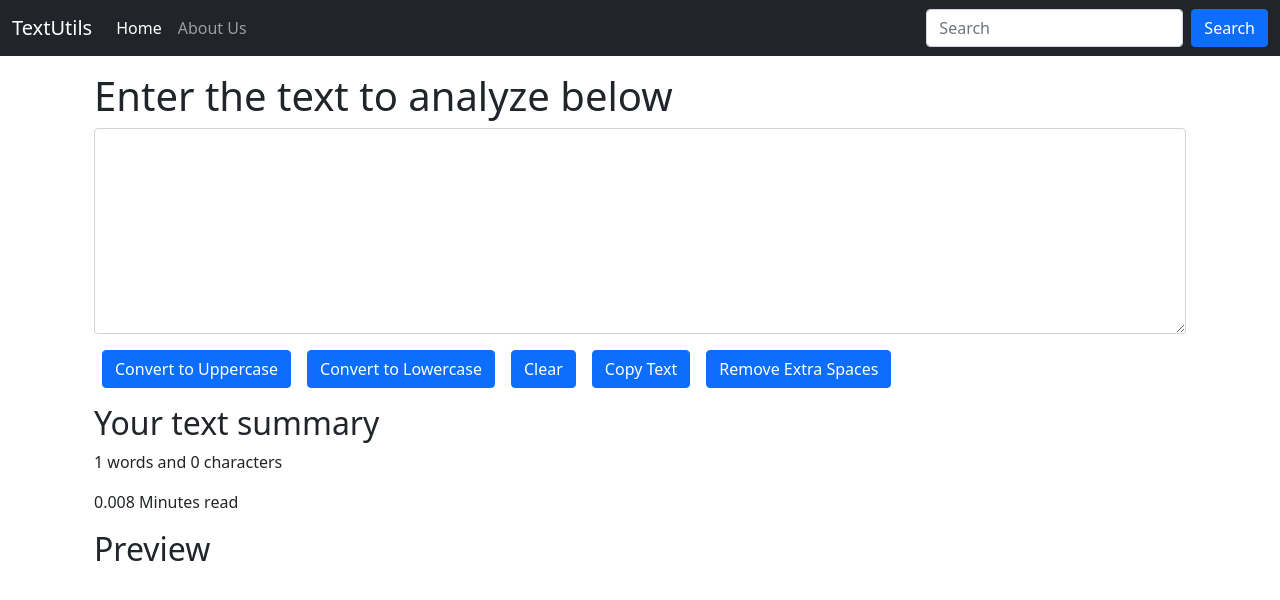
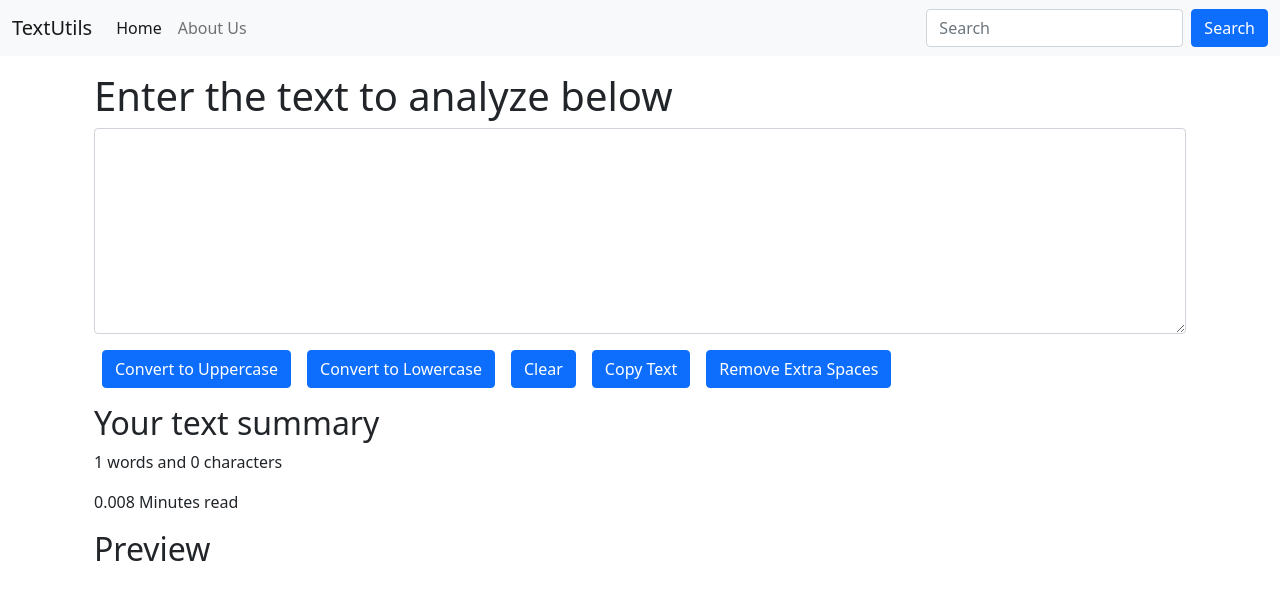
Before and after one commit to MaheraFurniturewala/textUtils, a React (Create React App) app: page / in a window 1280 px wide. Shown: the top 600 px of the page. Built offline with nearby package versions, Linux system fonts and the light colour scheme.

Commit message:
changes in About.js

```diff
--- a/src/App.js
+++ b/src/App.js
@@ -1,12 +1,14 @@
+import React,{useState} from 'react';  ///imrs
 import './App.css';
 import Navbar from './components/Navbar.js';
 import TextForm from './components/TextForm.js';
 import About from './components/About.js';
 function App() {
+  const [mode, setMode] = useState('light'); //whether dark mode is enabled or not
   return (
    <>
    {/* here the title is a prop that is being passed*/}
-<Navbar title="TextUtils" aboutText="About Us" />
+<Navbar title="TextUtils" aboutText="About Us" mode={mode} />
 <div className="container my-3">
 
   <TextForm heading="Enter the text to analyze below" />
--- a/src/components/Navbar.js
+++ b/src/components/Navbar.js
@@ -10,7 +10,7 @@
 
 export default function Navbar(props) {
     return (
-        <nav className="navbar navbar-expand-lg navbar-dark bg-dark">
+        <nav className={`navbar navbar-expand-lg navbar-${props.mode} bg-${props.mode}`}>
             <div className="container-fluid">
                 <a className="navbar-brand" href="/">{props.title}</a>
                 <button className="navbar-toggler" type="button" data-bs-toggle="collapse" data-bs-target="/navbarSupportedContent" aria-controls="navbarSupportedContent" aria-expanded="false" aria-label="Toggle navigation">
```
